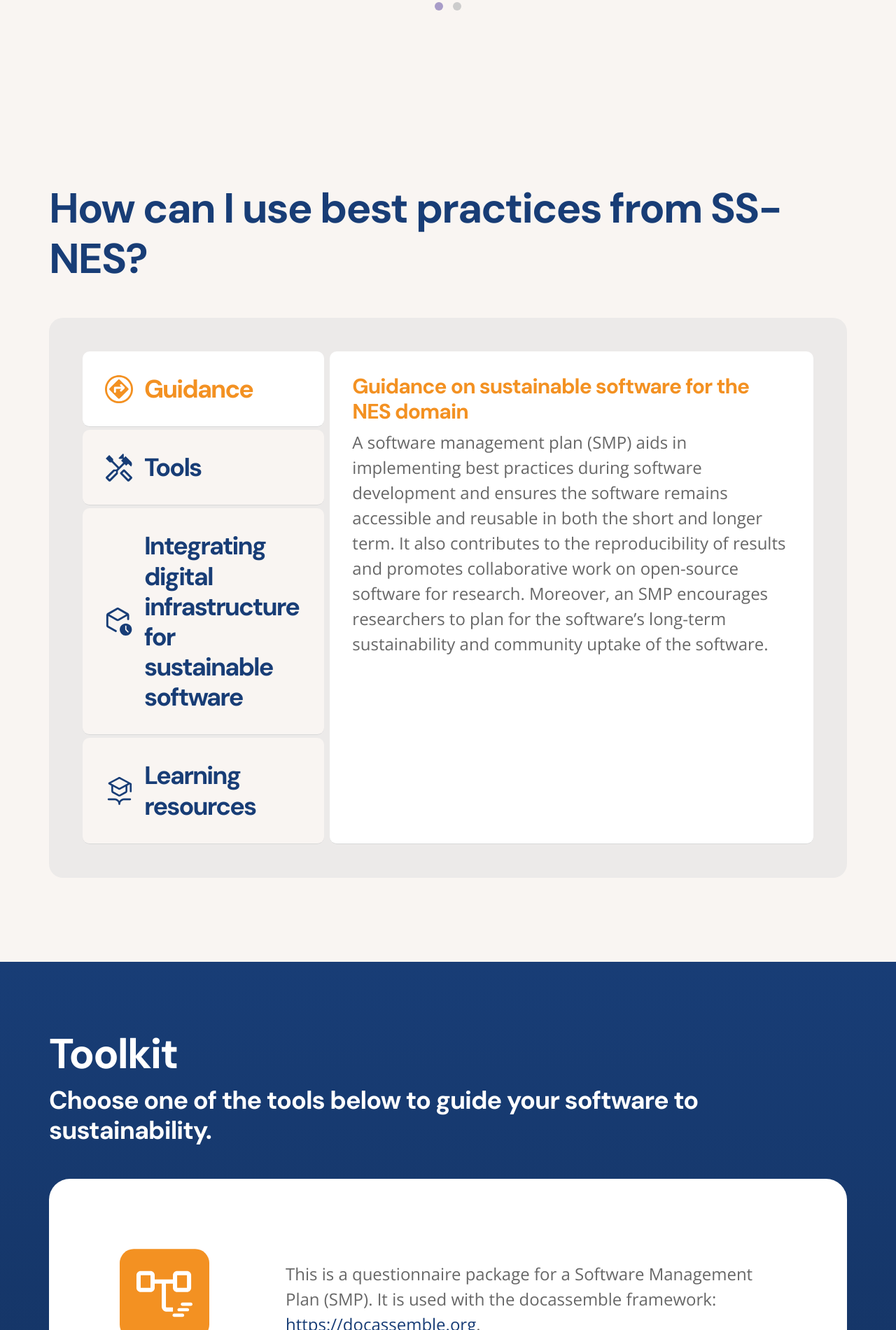
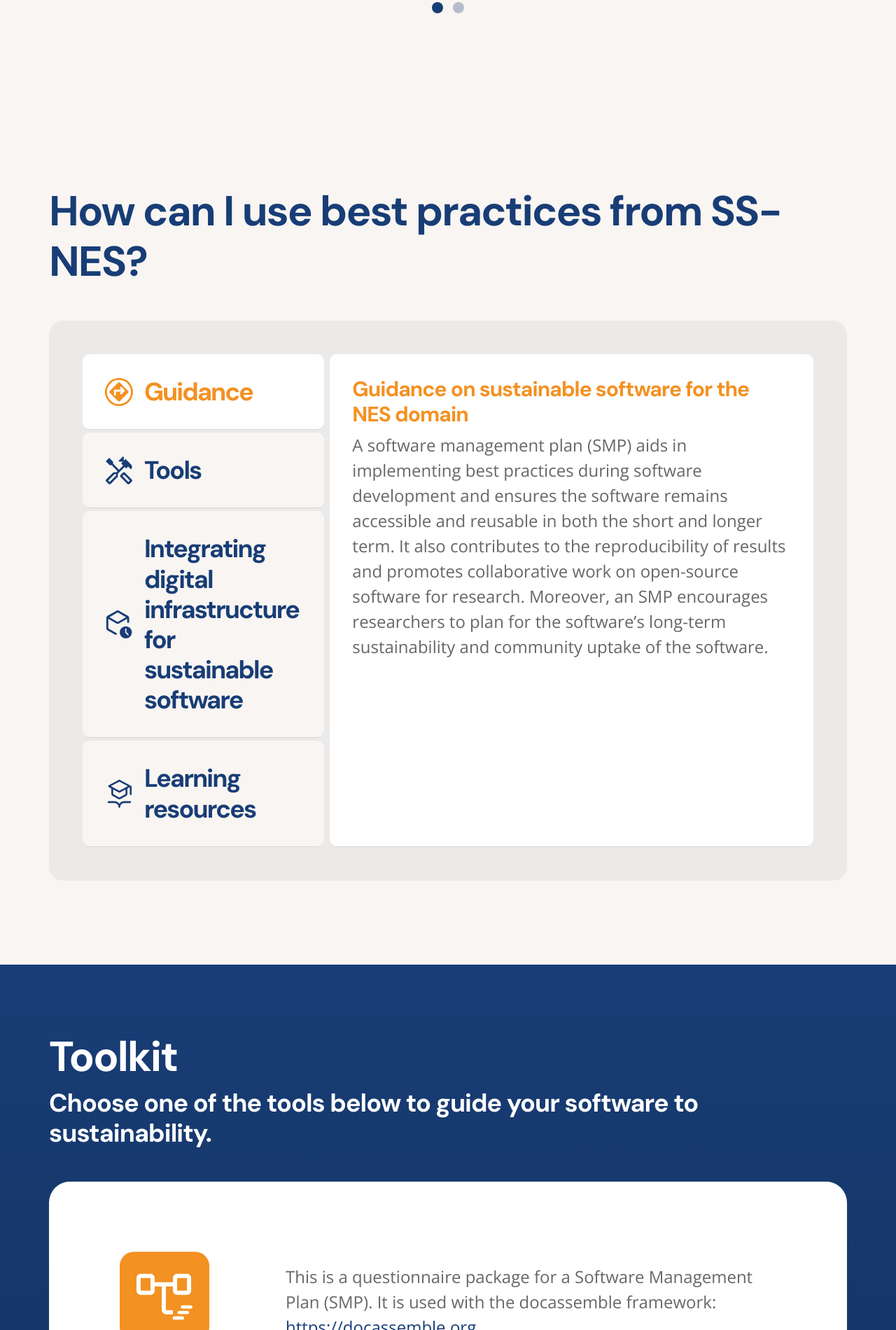
Before and after one commit to SS-NES/jekyll-theme-ss-nes, a Jekyll site: the page built from index.md, in a window 1280 px wide. Shown: the part 1951-3851 px from the top of the page at 70% size. Built offline with Jekyll 4.4.1, drawn with Linux system fonts in a browser that asks for light colours.

Commit message:
Restyle slider dots according to landing page design

```diff
--- a/_sass/sections/_slider.scss
+++ b/_sass/sections/_slider.scss
@@ -11,6 +11,17 @@ section.slider {
   .glider {
     scrollbar-width: none;
     overflow-x: hidden;
+  }
+
+  .glider-dot {
+    width: 1rem;
+    height: 1rem;
+    background-color: $link-color;
+    opacity: 0.3;
+
+    &.active {
+      opacity: 1;
+    }
   }
 
   .slider-buttons {
```
